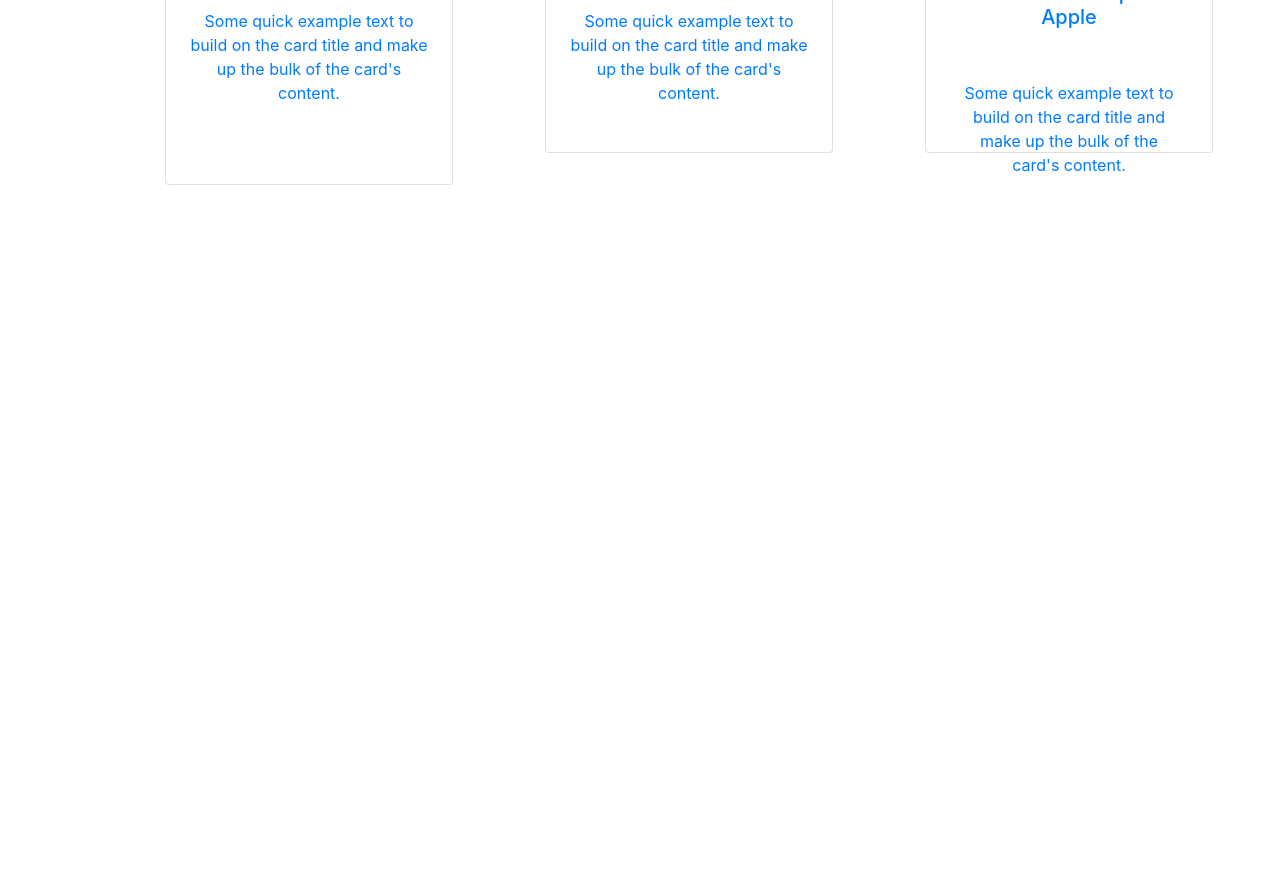
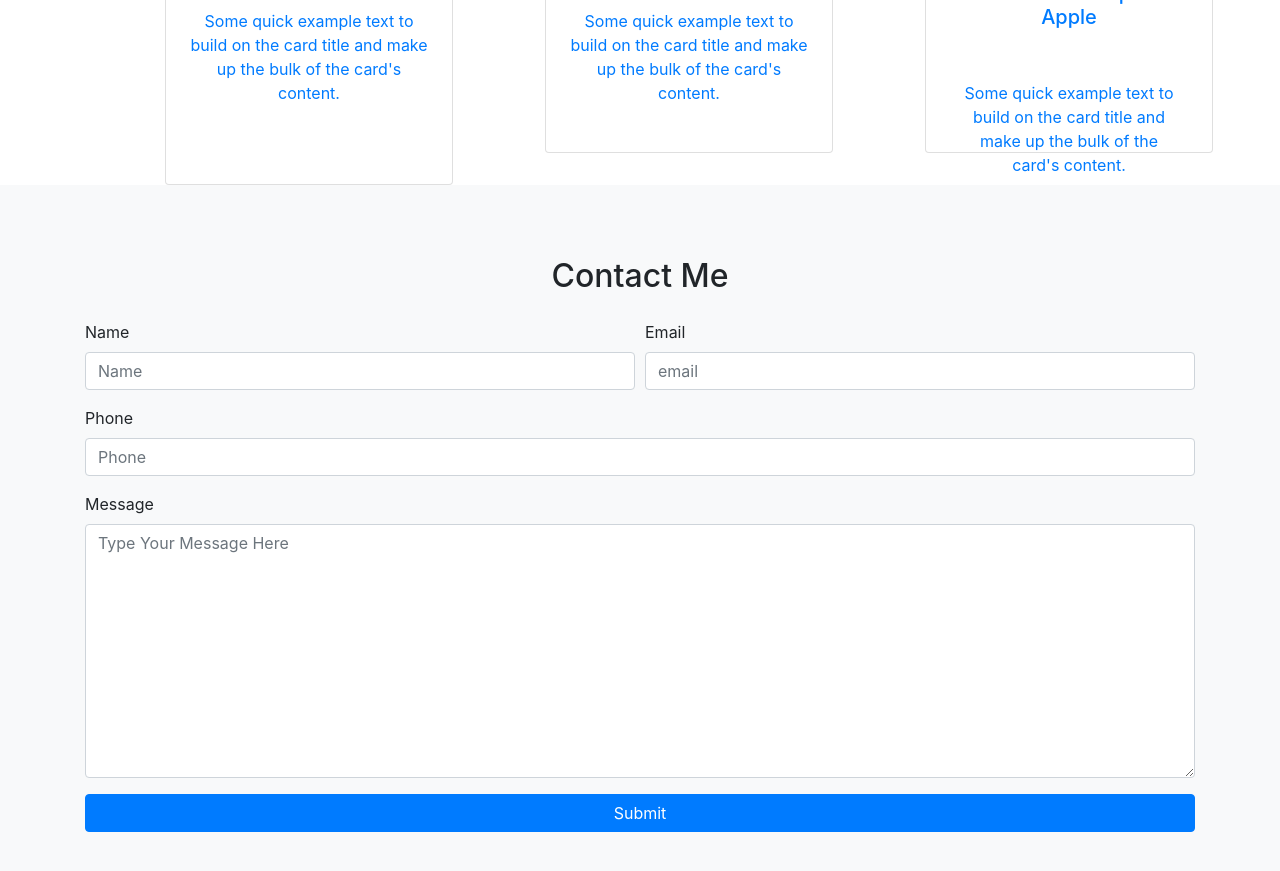
Before and after one commit to Vasudv27/Sample-Personal-Website, a plain HTML site: page index.html in a window 1280 px wide. Shown: the part 1817-2688 px from the top of the page. Before the commit the page ends 2030 px from the top, so only its background shows below. Drawn offline with nearby package versions, Linux system fonts and the light colour scheme.

Commit message:
contact me done

```diff
--- a/index.html
+++ b/index.html
@@ -182,6 +182,44 @@
     </div>
 </section>
 
+<section class="p-5 bg-light p-5" >
+    <div class="container pt-4">
+        <h2 class="text-center">Contact Me</h4>
+        <div class="row pt-3">
+
+            <div class="col-md-12">
+            <form>
+                <div class="form-row ">
+                  <div class="form-group col-md-6 ">
+                    <label for="inputEmail4">Name</label>
+                    <input type="email" class="form-control" id="inputEmail4" placeholder="Name">
+                  </div>
+                  <div class="form-group col-md-6">
+                    <label for="inputPassword4">Email</label>
+                    <input type="email" class="form-control" id="inputPassword4" placeholder="email">
+                  </div>
+                </div>
+                <div class="form-group">
+                  <label for="inputAddress">Phone</label>
+                  <input type="tel" class="form-control" id="inputAddress" placeholder="Phone">
+                </div>
+                <div class="form-group">
+                  <label for="inputAddress2">Message</label>
+                  <textarea class="form-control"  cols="30" rows="10" placeholder="Type Your Message Here"></textarea>
+                </div>
+
+
+
+                <div class="form-group text-center">
+                    <button type="submit" class="btn btn-primary " style="width: 100%;">Submit</button>
+                </div>
+
+              </form>
+            </div>
+        </div>
+    </div>
+</section>
+
 
 
     <script src="https://code.jquery.com/jquery-3.2.1.slim.min.js" integrity="sha384-KJ3o2DKtIkvYIK3UENzmM7KCkRr/rE9/Qpg6aAZGJwFDMVNA/GpGFF93hXpG5KkN" crossorigin="anonymous"></script>
```
